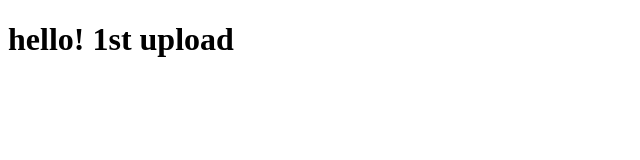
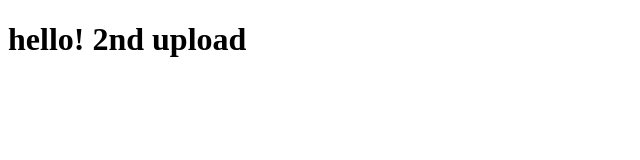
Before and after one commit to CamelExpress/test, a plain HTML site: page site/index.html in a window 1280 px wide. Shown: the whole page, without its empty margins (0-640 px from the left). Drawn offline with Linux system fonts and the light colour scheme.

Commit message:
3rd upload

```diff
--- a/site/index.html
+++ b/site/index.html
@@ -3,9 +3,9 @@
 <head>
 	<meta charset="utf-8">
 	<meta name="viewport" content="width=device-width, initial-scale=1">
-	<title>hello! 1st upload</title>
+	<title>hello! 2nd upload</title>
 </head>
 <body>
-<h1>hello! 1st upload</h1>
+<h1>hello! 2nd upload</h1>
 </body>
 </html>
```
